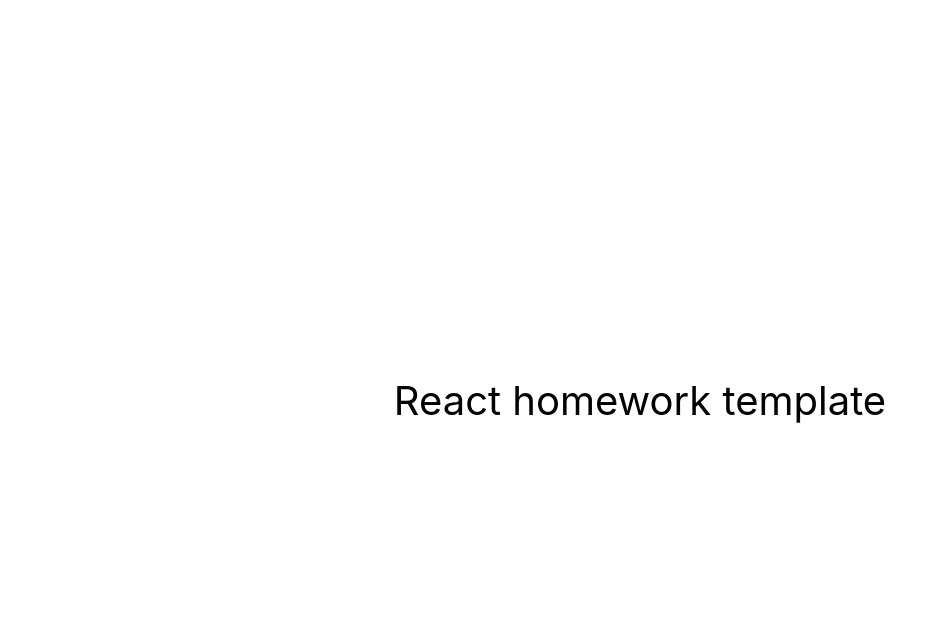
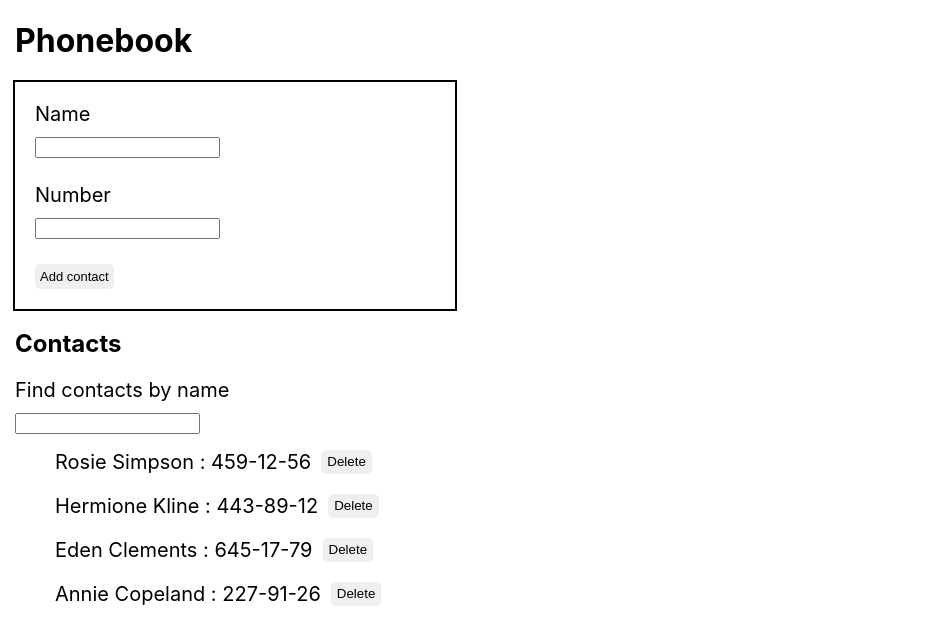
Before and after one commit to lightsky21/goit-react-hw-04-phonebook, a React (Create React App) app: page / in a window 1280 px wide. Shown: the top 644 px of the page, without its empty margins (0-934 px from the left). Built offline with nearby package versions, Linux system fonts and the light colour scheme.

Commit message:
add new files

```diff
--- a/package.json
+++ b/package.json
@@ -7,9 +7,11 @@
     "@testing-library/jest-dom": "^5.16.3",
     "@testing-library/react": "^12.1.4",
     "@testing-library/user-event": "^13.5.0",
+    "nanoid": "^4.0.0",
     "react": "^18.1.0",
     "react-dom": "^18.1.0",
     "react-scripts": "5.0.1",
+    "styled-components": "^5.3.5",
     "web-vitals": "^2.1.3"
   },
   "scripts": {
@@ -20,7 +22,6 @@
     "lint:js": "eslint src/**/*.{js,jsx}",
     "predeploy": "npm run build",
     "deploy": "gh-pages -d build"
-
   },
   "eslintConfig": {
     "extends": [
--- a/src/components/App.jsx
+++ b/src/components/App.jsx
@@ -1,16 +1,106 @@
-export const App = () => {
-  return (
-    <div
-      style={{
-        height: '100vh',
-        display: 'flex',
-        justifyContent: 'center',
-        alignItems: 'center',
-        fontSize: 40,
-        color: '#010101'
-      }}
-    >
-      React homework template
-    </div>
-  );
+import React, { Component } from 'react';
+import { nanoid } from 'nanoid';
+import { Container } from 'components/Components.styled'
+
+
+import ContactsForm from "./ContactsForm";
+import Filter from "./Filter";
+import ContactList from "./ContactList";
+
+const LS_KEY = 'contacts';
+
+export class App extends Component {
+
+  state = {
+  contacts: [{id: 'id-1', name: 'Rosie Simpson', number: '459-12-56'},
+    {id: 'id-2', name: 'Hermione Kline', number: '443-89-12'},
+    {id: 'id-3', name: 'Eden Clements', number: '645-17-79'},
+    { id: 'id-4', name: 'Annie Copeland', number: '227-91-26' },],
+    filter: '',
+
+  }
+
+  componentDidUpdate(prevProps, prevState) {
+    const { contacts } = this.state;
+    if (prevState.contacts !== contacts) {
+      localStorage.setItem(LS_KEY, JSON.stringify(contacts))
+    }
+  }
+
+  componentDidMount() {
+    const contacts = localStorage.getItem(LS_KEY);
+    const parsedContacts = JSON.parse(contacts);
+    if (parsedContacts) {
+  this.setState({contacts:parsedContacts})
+}
+
+
+  }
+  changeFilter = evt => {
+    this.setState({ filter: evt.currentTarget.value });
+    // const { name, value } = evt.currentTarget;
+    // this.setState({ [name]: value });
+  };
+
+  checkContact = name => {
+    const { contacts } = this.state;
+
+for (let i = 0; i < contacts.length; i += 1) {
+  if (contacts[i].name === name) {
+    return true
+  }
+  return false;
+}
+  }
+
+
+  addContact = ({ name, number }) => {
+    // this.checkContact(name);
+    const isContact = this.checkContact(name);
+
+    if (isContact) {
+      alert(`${name} is already in contacts`)
+      return
+    }
+
+    const contact = {
+      id: nanoid(),
+      name,
+      number,
+
+    }
+
+    this.setState(({contacts}) => ({
+      contacts: [contact, ...contacts]
+    }))
+  }
+
+
+  deleteContact = contactId => {
+    this.setState(({contacts}) => ({
+      contacts: contacts.filter(contact => contact.id !== contactId)
+    }))
+  }
+
+  getVisibleContacts = () => {
+    const { filter, contacts } = this.state;
+    const normalizedFilter = filter.toLowerCase();
+    return contacts.filter(contact => (contact.name.includes(normalizedFilter)))
+  }
+
+  render() {
+    const {  filter } = this.state;
+    const visibleContacts = this.getVisibleContacts();
+
+    return (
+      (<Container>
+  <h1>Phonebook</h1>
+        <ContactsForm onSubmit={ this.addContact} />
+
+  <h2>Contacts</h2>
+        <Filter value={filter} onChange = {this.changeFilter} />
+        <ContactList contacts={visibleContacts} onDeleteContact = {this.deleteContact} />
+</Container>)
+    )
+  }
 };
--- /dev/null
+++ b/src/components/Components.styled.js
@@ -0,0 +1,13 @@
+import styled from 'styled-components';
+
+export const FormLabelText = styled.span`
+  display: block;
+  font-size: 20px;
+  margin-bottom: 10px;
+`;
+
+export const Container = styled.div`
+  width: 1200px;
+  padding-right: 15px;
+  padding-left: 15px;
+`;
--- /dev/null
+++ b/src/components/ContactList/ContactList.js
@@ -0,0 +1,32 @@
+// import { Btn } from 'components/Components.styled';
+import PropTypes from 'prop-types';
+import { ListItem, ListItemText, ListItemBtn } from './ContactList.styled';
+
+function ContactList({ contacts, onDeleteContact }) {
+  return (
+    <ul>
+      {contacts.map(({ id, name, number }) => (
+        <ListItem key={id}>
+          <ListItemText>
+            {name} : {number}
+          </ListItemText>
+          <ListItemBtn type="button" onClick={() => onDeleteContact(id)}>
+            Delete
+          </ListItemBtn>
+        </ListItem>
+      ))}
+    </ul>
+  );
+}
+ContactList.propTypes = {
+  contacts: PropTypes.arrayOf(
+    PropTypes.shape({
+      id: PropTypes.string.isRequired,
+      name: PropTypes.string.isRequired,
+      number: PropTypes.string.isRequired,
+    })
+  ),
+  onDeleteContact: PropTypes.func.isRequired,
+};
+
+export default ContactList;
--- /dev/null
+++ b/src/components/ContactList/ContactList.styled.js
@@ -0,0 +1,25 @@
+import styled from 'styled-components';
+// export const List = styled.ul`
+//   display: flex;
+//   flex-direction: column;
+// `;
+
+export const ListItem = styled.li`
+  display: flex;
+  :not(:last-child) {
+    margin-bottom: 20px;
+  }
+`;
+
+export const ListItemText = styled.p`
+  margin-right: 10px;
+  font-size: 20px;
+`;
+
+export const ListItemBtn = styled.button`
+  border-radius: 5px;
+  border: none;
+  :active {
+    background-color: blue;
+  }
+`;
--- /dev/null
+++ b/src/components/ContactList/index.js
@@ -0,0 +1 @@
+export { default } from './ContactList';
--- /dev/null
+++ b/src/components/ContactsForm/ContactsForm.js
@@ -0,0 +1,66 @@
+import React, { Component } from 'react';
+import PropTypes from 'prop-types';
+import { Form, FormField, FormBtn } from './ContactsForm.styled';
+import { FormLabelText } from 'components/Components.styled';
+const INITIAL_STATE = {
+  name: '',
+  number: '',
+};
+class ContactsForm extends Component {
+  static propTypes = {
+    onSubmit: PropTypes.func.isRequired,
+  };
+  state = { ...INITIAL_STATE };
+
+  handleChange = evt => {
+    const { name, value } = evt.target;
+    this.setState({ [name]: value });
+  };
+
+  handleSubmit = evt => {
+    evt.preventDefault();
+
+    this.props.onSubmit({ ...this.state });
+    this.reset();
+  };
+
+  reset = () => {
+    this.setState({ ...INITIAL_STATE });
+  };
+
+  render() {
+    const { name, number } = this.state;
+    return (
+      <Form onSubmit={this.handleSubmit}>
+        <FormField>
+          <FormLabelText>Name</FormLabelText>
+          <input
+            type="text"
+            name="name"
+            pattern="^[a-zA-Zа-яА-Я]+(([' -][a-zA-Zа-яА-Я ])?[a-zA-Zа-яА-Я]*)*$"
+            title="Name may contain only letters, apostrophe, dash and spaces. For example Adrian, Jacob Mercer, Charles de Batz de Castelmore d'Artagnan"
+            required
+            value={name}
+            onChange={this.handleChange}
+          />
+        </FormField>
+        <FormField>
+          <FormLabelText>Number</FormLabelText>
+          <input
+            type="tel"
+            name="number"
+            pattern="\+?\d{1,4}?[-.\s]?\(?\d{1,3}?\)?[-.\s]?\d{1,4}[-.\s]?\d{1,4}[-.\s]?\d{1,9}"
+            title="Phone number must be digits and can contain spaces, dashes, parentheses and can start with +"
+            required
+            value={number}
+            onChange={this.handleChange}
+          />
+        </FormField>
+
+        <FormBtn type="submit">Add contact</FormBtn>
+      </Form>
+    );
+  }
+}
+
+export default ContactsForm;
--- /dev/null
+++ b/src/components/ContactsForm/ContactsForm.styled.js
@@ -0,0 +1,26 @@
+import styled from 'styled-components';
+
+// export const FormLabelText = styled.span`
+//   display: block;
+//   font-size: 20px;
+//   margin-bottom: 10px;
+// `;
+export const Form = styled.form`
+  outline: black solid 2px;
+  padding: 20px;
+  width: 400px;
+  margin-bottom: 20px;
+`;
+export const FormField = styled.label`
+  display: block;
+  margin-bottom: 25px;
+`;
+export const FormBtn = styled.button`
+  border-radius: 5px;
+  border: none;
+  padding: 5px;
+  font-size: 13px;
+  :active {
+    background-color: light-blue;
+  }
+`;
--- /dev/null
+++ b/src/components/ContactsForm/index.js
@@ -0,0 +1 @@
+export { default } from './ContactsForm';
--- /dev/null
+++ b/src/components/Filter/Filter.js
@@ -0,0 +1,16 @@
+import PropTypes from 'prop-types';
+import { FormLabelText } from 'components/Components.styled';
+function Filter({ value, onChange }) {
+  return (
+    <label>
+      <FormLabelText>Find contacts by name</FormLabelText>
+
+      <input type="text" name="filter" value={value} onChange={onChange} />
+    </label>
+  );
+}
+Filter.propTypes = {
+  value: PropTypes.string.isRequired,
+  onChange: PropTypes.func.isRequired,
+};
+export default Filter;
--- /dev/null
+++ b/src/components/Filter/index.js
@@ -0,0 +1 @@
+export { default } from './Filter';
--- a/src/index.css
+++ b/src/index.css
@@ -13,3 +13,22 @@ code {
   font-family: source-code-pro, Menlo, Monaco, Consolas, 'Courier New',
     monospace;
 }
+p
+ {
+  margin: 0;
+
+}
+
+/* ul {
+ padding: 0;
+  margin: 0;
+} */
+
+button {
+  cursor: pointer;
+}
+
+/* img {
+  display: block;
+  max-width: 100%;
+} */
```
Also changed, not shown: 1 other file (tests, documents, lock files or other folders).
